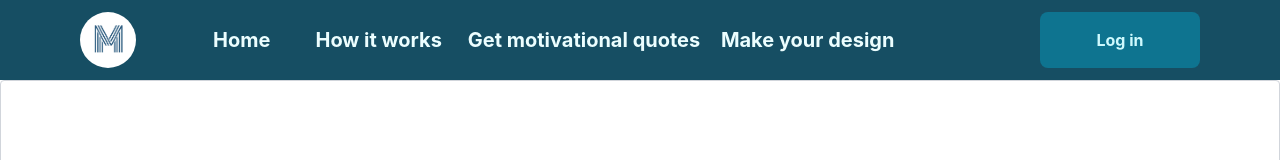
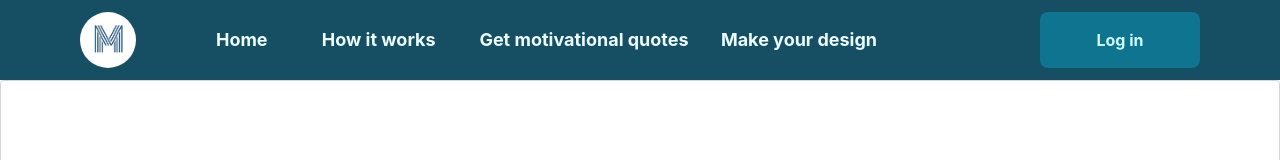
Before and after one commit to gbengaoluwadahunsi/Motiva, a React (Vite) app: page /makedesigns in a window 1280 px wide. Shown: the top 160 px of the page. Built offline with nearby package versions, Linux system fonts and the light colour scheme.

Commit message:
reduced the text size

```diff
--- a/src/Components/Navbar.jsx
+++ b/src/Components/Navbar.jsx
@@ -8,7 +8,7 @@ const Navbar = ()  => {
 
           <div className="col-span-11 grid grid-cols-5 items-center">
 
-            <div className="  col-span-4 grid grid-cols-6  py-3 font-bold lg:text-xl  text-cyan-50 ">
+            <div className="  col-span-4 grid grid-cols-6  py-3 font-bold lg:text-lg text-cyan-50 ">
                 <Link to = "/" className="justify-self-center  decoration-cyan-500 decoration-2 hover:underline hover:underline-offset-8 ">Home</Link>
                 <Link to = "/howitworks" className="justify-self-center  decoration-cyan-500 decoration-2 hover:underline hover:underline-offset-8">How it works</Link>
                 <Link to = "/getquotes" className="col-span-2   justify-self-center  decoration-cyan-500 decoration-2 hover:underline hover:underline-offset-8">Get motivational quotes</Link>
```
